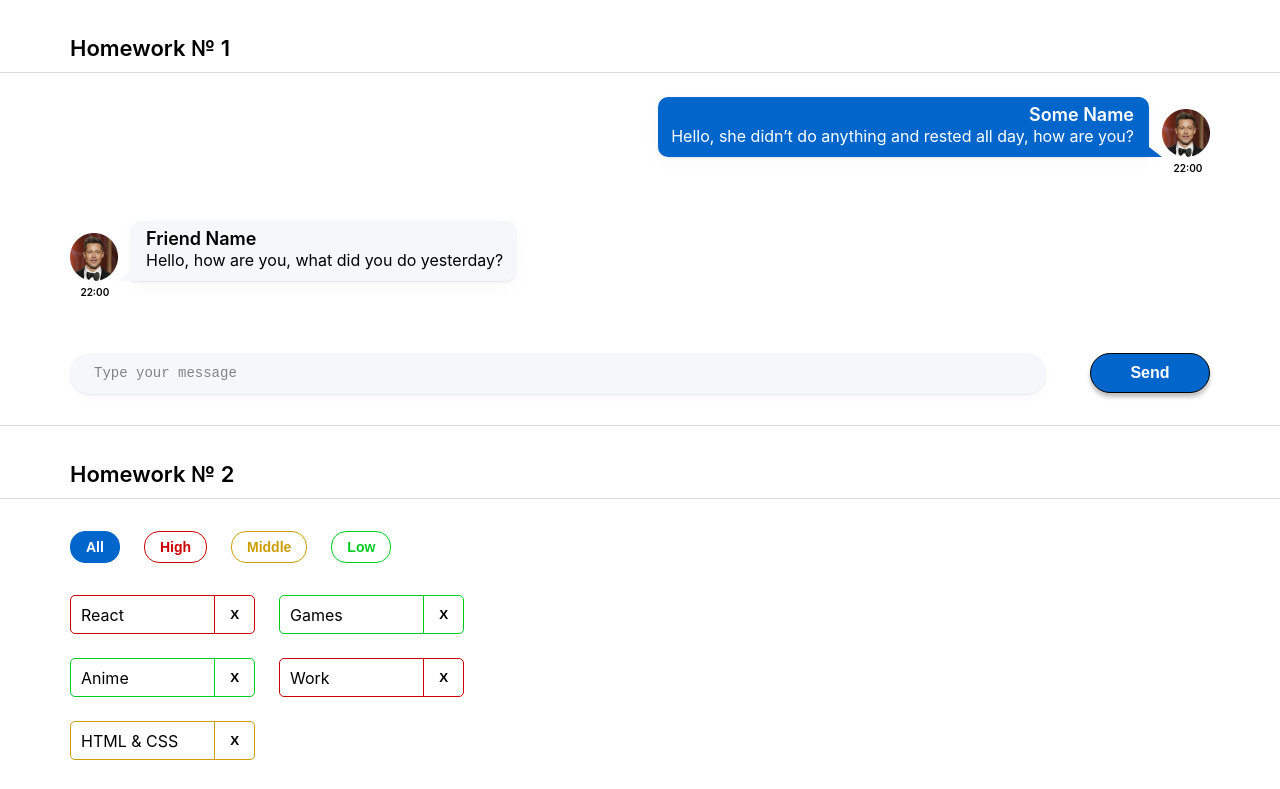
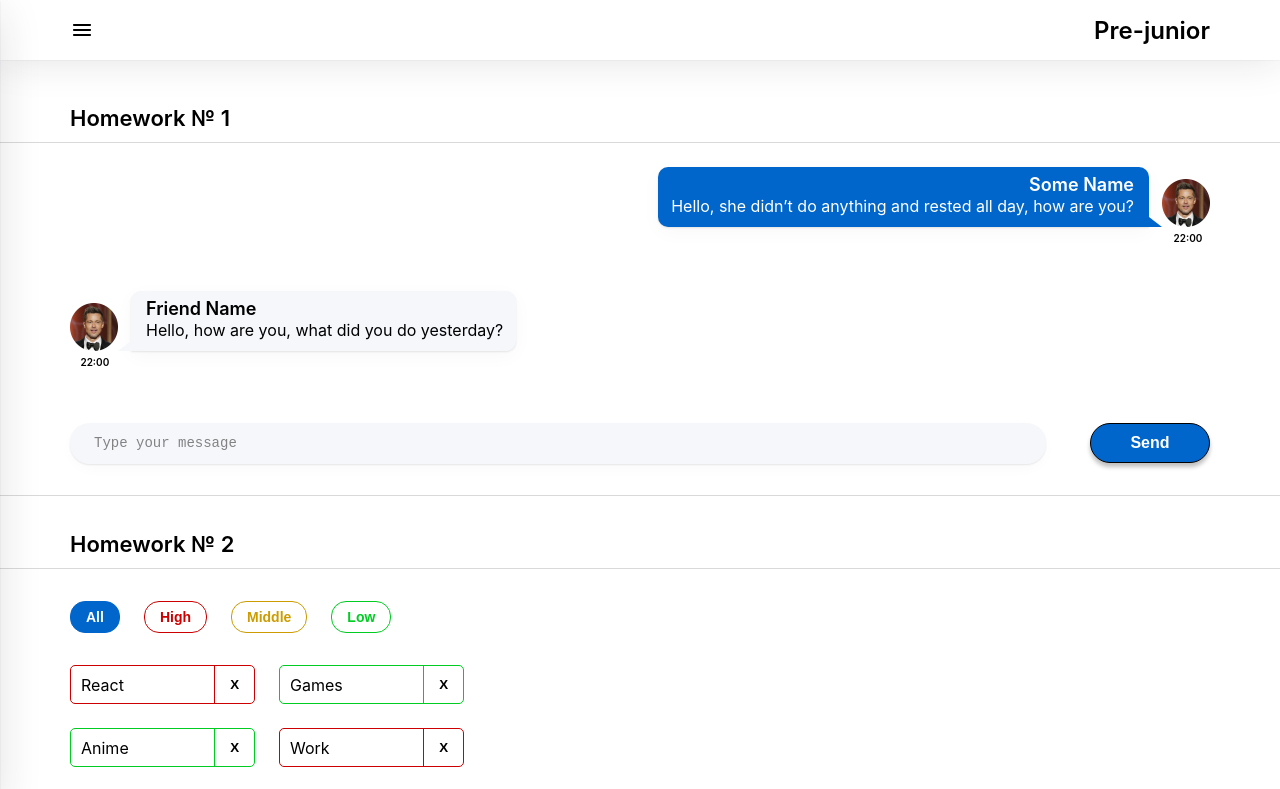
Before and after one commit to ksn-i777/homeworks-by-ignat, a React (Create React App) app: page /#/pre-junior in a window 1280 px wide. Shown: the top 789 px of the page. Built offline with nearby package versions, Linux system fonts and the light colour scheme.

Commit message:
tuesday-1

```diff
--- a/package.json
+++ b/package.json
@@ -14,6 +14,7 @@
     "@types/node": "16.11.56",
     "@types/react": "18.0.17",
     "@types/react-dom": "18.0.6",
+    "@types/react-router-dom": "^5.3.3",
     "@types/uuid": "8.3.4",
     "axios": "0.27.2",
     "react": "18.2.0",
--- a/src/index.css
+++ b/src/index.css
@@ -12,6 +12,7 @@ body {
     -webkit-font-smoothing: antialiased;
     -moz-osx-font-smoothing: grayscale;
     box-sizing: border-box;
+    overflow: unset;
 }
 
 code {
--- a/src/s1-main/App.module.css
+++ b/src/s1-main/App.module.css
@@ -1,9 +1,12 @@
 .App {
     --header_height: 60px;
+    padding-top: 70px;
+    width: 100%;
+    height: 100%;
 }
 
 .wrapper {
-    width: 1280px;
+    width: 100%;
     margin: 35px auto 0;
 }
 
--- a/src/s1-main/App.tsx
+++ b/src/s1-main/App.tsx
@@ -1,20 +1,19 @@
 import React from 'react'
 import s from './App.module.css'
-import HW1 from '../s2-homeworks/hw01/HW1'
+/* import HW1 from '../s2-homeworks/hw01/HW1'
 import HW2 from '../s2-homeworks/hw02/HW2'
-import HW3 from '../s2-homeworks/hw03/HW3';
-import HW4 from '../s2-homeworks/hw04/HW4';
+import HW3 from '../s2-homeworks/hw03/HW3'
+import HW4 from '../s2-homeworks/hw04/HW4' */
+import HW5 from '../s2-homeworks/hw05/HW5'
 
 function App() {
     return (
         <div className={s.App}>
-            <HW1/>
+            {/* <HW1/>
             <HW2/>
             <HW3/>
-            <HW4/>
-
-            {/*при выполнении дз 5 и более - закомментировать здесь дз 1-4, так как они есть внутри дз 5*/}
-            {/*<HW5/>*/}
+            <HW4/> */}
+            <HW5/>
         </div>
     )
 }
--- a/src/s2-homeworks/hw05/HW5.tsx
+++ b/src/s2-homeworks/hw05/HW5.tsx
@@ -4,9 +4,9 @@ import { Layout } from './layout/Layout'
 import Pages from './Pages'
 
 /*
-* 1 - в файле Pages.tsx дописать роуты на все страницы
-* 2 - в файле Sidebar.tsx дописать className так чтоб вешался класс s.active когда мы уже на соответствующей странице
-* 3 - застилизовать хэдэр и сайдбар в соответствии с дизайном
+* 1+ - в файле Pages.tsx дописать роуты на все страницы
+* 2+ - в файле Sidebar.tsx дописать className так чтоб вешался класс s.active когда мы уже на соответствующей странице
+* 3+ - застилизовать хэдэр и сайдбар в соответствии с дизайном
 * */
 
 function HW5() {
--- a/src/s2-homeworks/hw05/Pages.tsx
+++ b/src/s2-homeworks/hw05/Pages.tsx
@@ -18,15 +18,15 @@ function Pages() {
             <Routes>
                 {/*роутинг будут писать студенты*/}
                 {/*в начале мы попадаем на страницу '/' и переходим сразу на страницу /pre-junior*/}
-                {/*<Route ...*/}
+                <Route path='/' element={<PreJunior/>}/>
 
                 {/*роуты для /pre-junior, /junior, /junior-plus*/}
-                {/*<Route ...*/}
-                {/*<Route ...*/}
-                {/*<Route ...*/}
+                <Route path={PATH.PRE_JUNIOR} element={<PreJunior/>}/>
+                <Route path={PATH.JUNIOR} element={<Junior/>}/>
+                <Route path={PATH.JUNIOR_PLUS} element={<JuniorPlus/>}/>
 
                 {/*роут для несуществующей страницы должен отрисовать <Error404 />*/}
-                {/*<Route ...*/}
+                <Route path='*' element={<Error404/>}/>
             </Routes>
         </div>
     )
--- a/src/s2-homeworks/hw05/header/Header.module.css
+++ b/src/s2-homeworks/hw05/header/Header.module.css
@@ -1,8 +1,29 @@
 .burgerMenuIcon {
+    width: 24px;
+    height: 24px;
+    cursor: pointer;
 }
 
 .header {
+    position: fixed;
+    z-index: 3;
+    top: 0;
+    left: 50%;
+    transform: translateX(-50%);
+    width: 100%;
+    height: 60px;
+    background: #FFFFFF;
+    box-shadow: 0px 0px 40px rgba(29, 33, 38, 0.13), 0px 0px 2px rgba(29, 33, 38, 0.1);
+    display: flex;
+    justify-content: space-between;
+    align-items: center;
+    padding: 0 70px;
 }
 
 .header h1 {
+    font-style: normal;
+    font-weight: 600;
+    font-size: 24px;
+    line-height: 29px;
+    color: #000000;
 }
--- a/src/s2-homeworks/hw05/sidebar/Sidebar.module.css
+++ b/src/s2-homeworks/hw05/sidebar/Sidebar.module.css
@@ -1,25 +1,70 @@
 .sidebar {
+    position: fixed;
+    width: 320px;
+    height: 100vh;
+    left: 0px;
+    top: 0px;
+    background: #FFFFFF;
+    box-shadow: 0px 10px 40px rgba(29, 33, 38, 0.13), 0px 1px 2px rgba(29, 33, 38, 0.1);
+    z-index: 5;
+    transform: translateX(-100%);
+    transition: 1s;
+    padding: 65px 110px 0 70px;
 }
 
 .sidebar.open {
+    transform: translateX(0%);
 }
 
 .background {
+    position: absolute;
+    top: 0;
+    left: 0;
+    width: 100%;
+    height: 100%;
+    background-color: #000000;
+    opacity: 0.3;
+    z-index: 4;
 }
 
 .nav {
+    display: grid;
+    grid-template-rows: 1fr 1fr 1fr;
+    gap: 45px;
 }
 
 .nav a {
+    font-style: normal;
+    font-weight: 600;
+    font-size: 22px;
+    line-height: 27px;
+    color: #000000;
+    text-decoration: none;
+}
+.nav a:hover {
+    color: #58ACFF;
+}
+.nav a.active {
+    text-decoration-line: underline;
+    color: #0059B2;
 }
 
-.nav a:hover {
-}
-
-.nav a.active {
-}
 .close {
+    position: absolute;
+    width: 24px;
+    height: 24px;
+    right: 25px;
+    top: 15px;
+    background: none;
+    display: flex;
+    justify-content: center;
+    vertical-align: middle;
+    padding: 0;
+    cursor: pointer;
+    border: none;
 }
 
 .close img {
+    margin: 0;
+    align-self: center;
 }
--- a/src/s2-homeworks/hw05/sidebar/Sidebar.tsx
+++ b/src/s2-homeworks/hw05/sidebar/Sidebar.tsx
@@ -31,7 +31,7 @@ export const Sidebar: FC<PropsType> = ({open, handleClose}) => {
                         id={'hw5-pre-junior-link'}
                         to={PATH.PRE_JUNIOR}
                         onClick={handleClose}
-                        // className={...} // делает студент
+                        className={({isActive})=> isActive ? s.active : ''} // делает студент
                     >
                         Pre-junior
                     </NavLink>
@@ -39,7 +39,7 @@ export const Sidebar: FC<PropsType> = ({open, handleClose}) => {
                         id={'hw5-junior-link'}
                         to={PATH.JUNIOR}
                         onClick={handleClose}
-                        // className={...} // делает студент
+                        className={({isActive})=> isActive ? s.active : ''} // делает студент
                     >
                         Junior
                     </NavLink>
@@ -47,7 +47,7 @@ export const Sidebar: FC<PropsType> = ({open, handleClose}) => {
                         id={'hw5-junior-plus-link'}
                         to={PATH.JUNIOR_PLUS}
                         onClick={handleClose}
-                        // className={...} // делает студент
+                        className={({isActive})=> isActive ? s.active : ''} // делает студент
                     >
                         Junior Plus
                     </NavLink>
```
Also changed, not shown: 1 other file (tests, documents, lock files or other folders).
